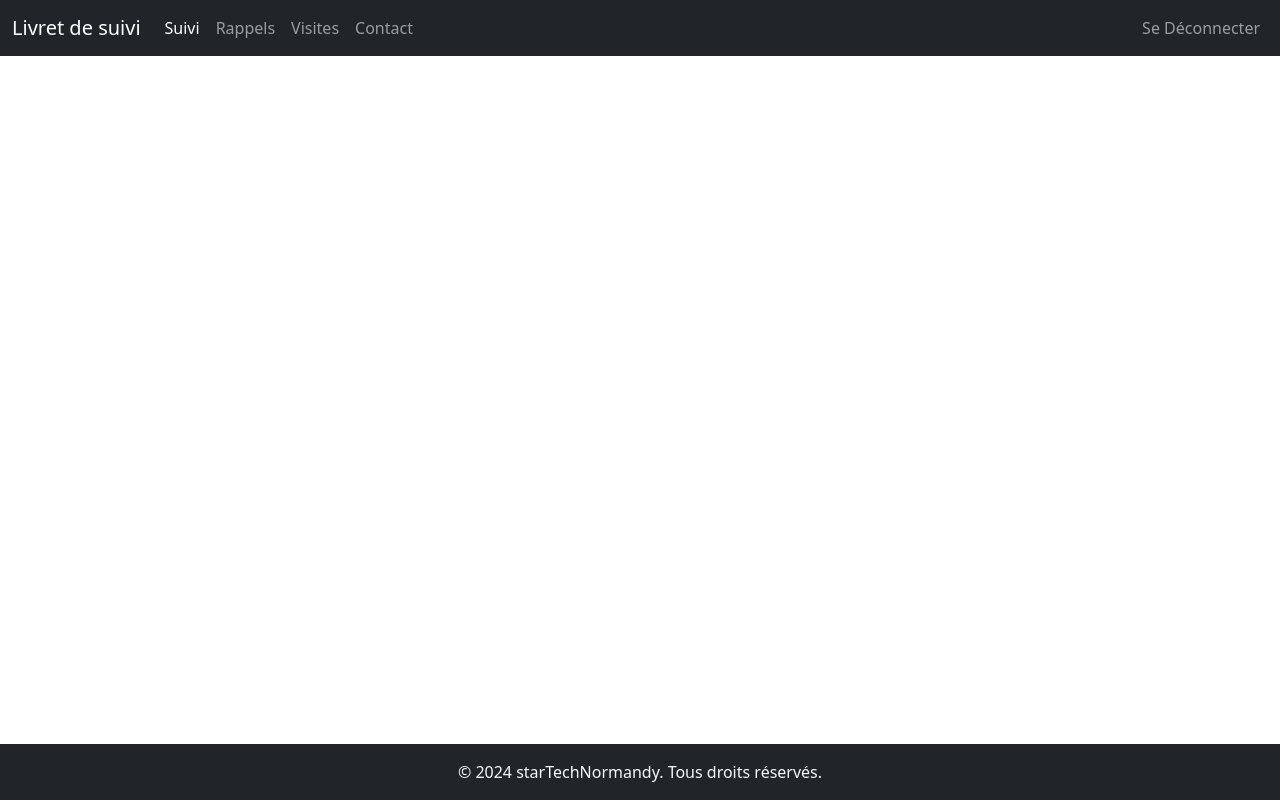
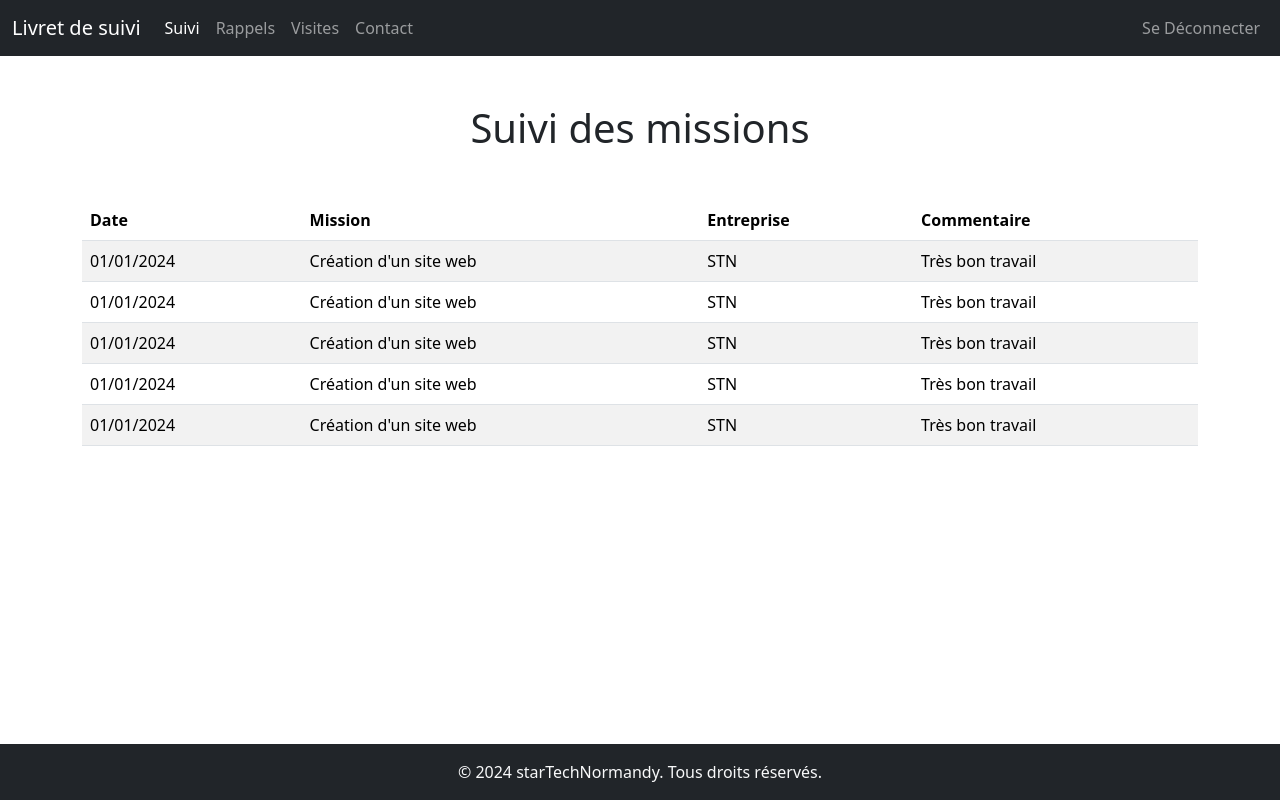
Before and after one commit to enzoley/ERP-ST, a website: page www/suiviEtudiant.html in a window 1280 px wide. Drawn offline with nearby package versions, Linux system fonts and the light colour scheme; no server answers.

Commit message:
debut suivi

```diff
--- a/www/suiviEtudiant.html
+++ b/www/suiviEtudiant.html
@@ -42,7 +42,59 @@
         </div>
     </navbar>
     <div class="content">
-
+        <div class="container mt-5">
+            <h1 class="text-center">Suivi des missions</h1>
+            <div class="mt-5">
+                <div class="row">
+                    <div class="col-12">
+                        <div id="suivi">
+                            <table class="table table-striped">
+                                <thead>
+                                    <tr>
+                                        <th scope="col">Date</th>
+                                        <th scope="col">Mission</th>
+                                        <th scope="col">Entreprise</th>
+                                        <th scope="col">Commentaire</th>
+                                    </tr>
+                                </thead>
+                                <tbody>
+                                    <tr>
+                                        <td>01/01/2024</td>
+                                        <td>Création d'un site web</td>
+                                        <td>STN</td>
+                                        <td>Très bon travail</td>
+                                    </tr>
+                                    <tr>
+                                        <td>01/01/2024</td>
+                                        <td>Création d'un site web</td>
+                                        <td>STN</td>
+                                        <td>Très bon travail</td>
+                                    </tr>
+                                    <tr>
+                                        <td>01/01/2024</td>
+                                        <td>Création d'un site web</td>
+                                        <td>STN</td>
+                                        <td>Très bon travail</td>
+                                    </tr>
+                                    <tr>
+                                        <td>01/01/2024</td>
+                                        <td>Création d'un site web</td>
+                                        <td>STN</td>
+                                        <td>Très bon travail</td>
+                                    </tr>
+                                    <tr>
+                                        <td>01/01/2024</td>
+                                        <td>Création d'un site web</td>
+                                        <td>STN</td>
+                                        <td>Très bon travail</td>
+                                    </tr>
+                                </tbody>
+                            </table>
+                        </div>
+                    </div>
+                </div>
+            </div>
+        </div>
     </div>
 </body>
 <footer class="bg-dark text-light">
@@ -55,7 +107,6 @@
             </div>
         </div>
     </div>
-
 </footer>
 <script src="app.js"></script>
 <script src="https://cdn.jsdelivr.net/npm/bootstrap@5.3.3/dist/js/bootstrap.bundle.min.js"
```
Also changed, not shown: www/js/suiviEtudiant.js (added, +51 -0 lines), www/src/suiviEtudiant.ts (added, +39 -0 lines).
